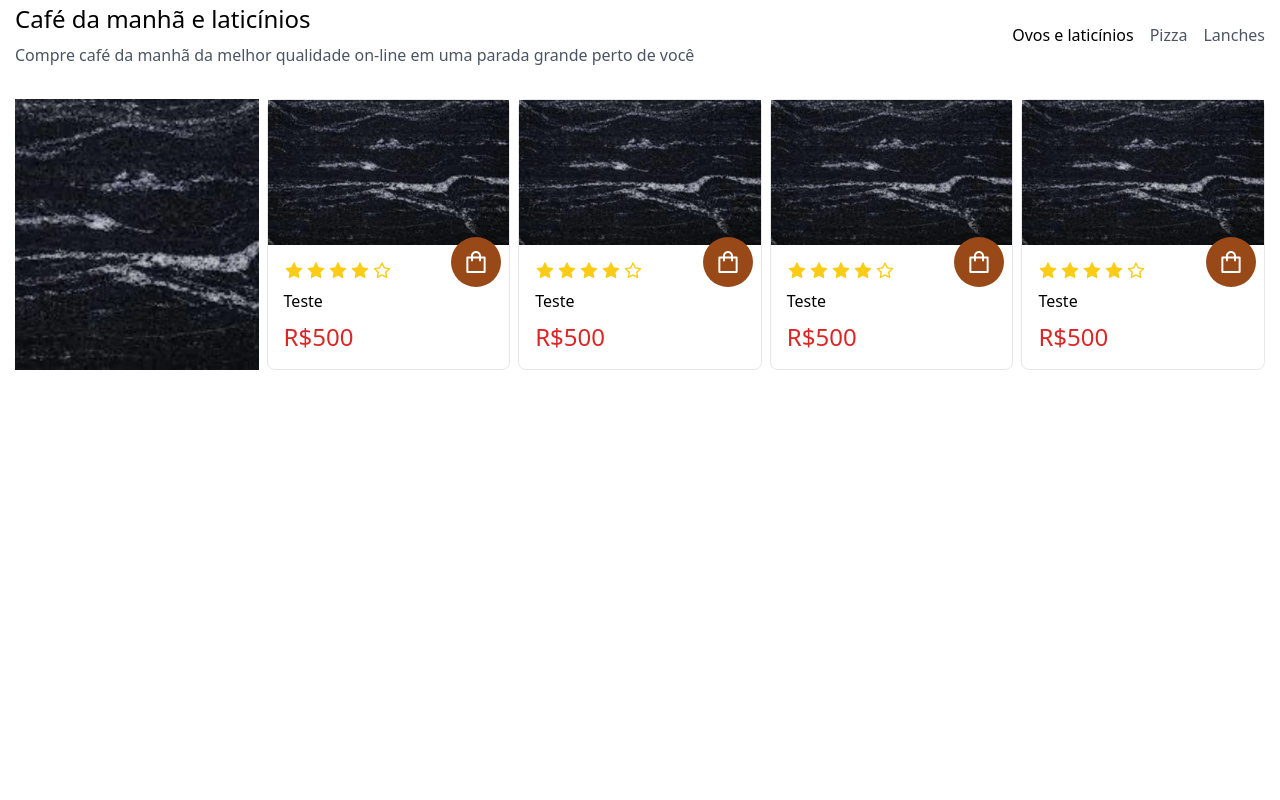
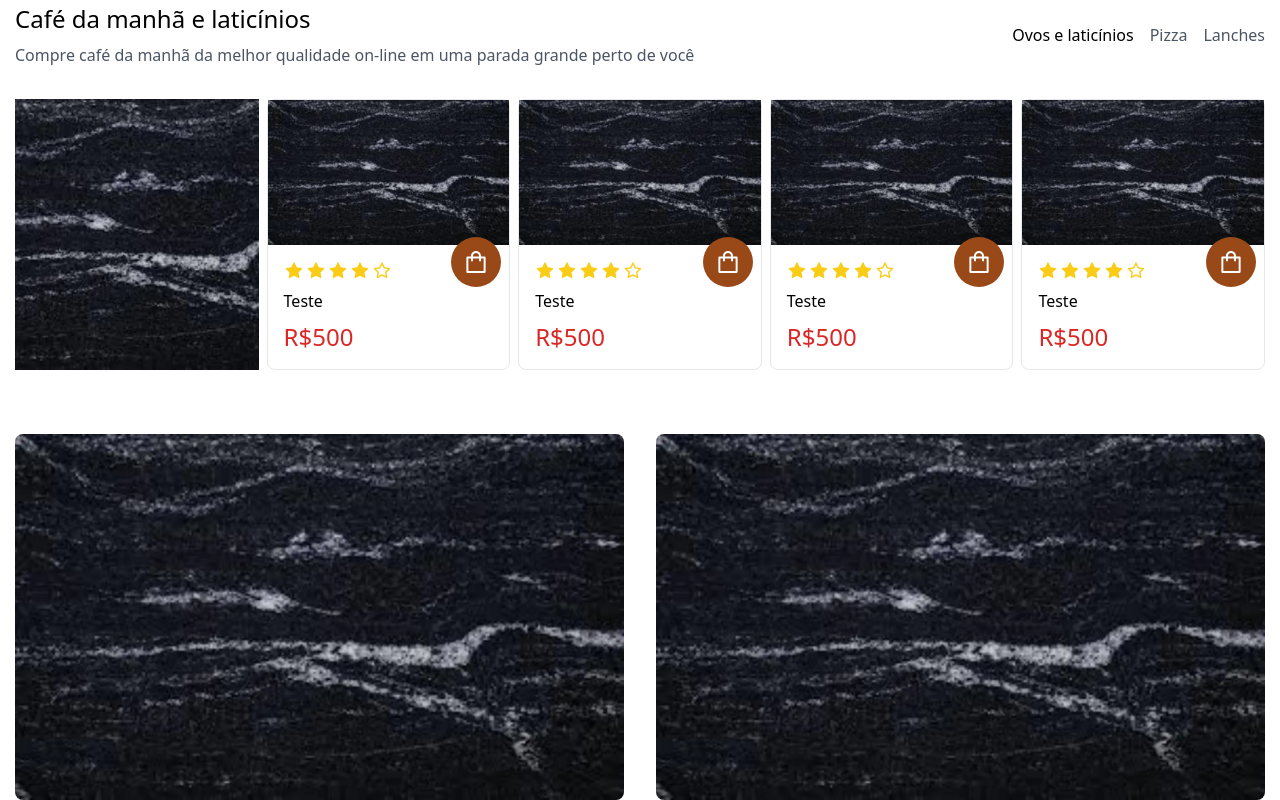
Before and after one commit to Marcelo-devweb/Ecommerce-Template-Food, a React (Vite) app: page / in a window 1280 px wide. Shown: the part 3062-3862 px from the top of the page. Before the commit the page ends 3432 px from the top, so only its background shows below. Built offline with nearby package versions, Linux system fonts and the light colour scheme.

Commit message:
Eleventh Update
Adição da seção de Banners.

Arquivos Criados:
Banner.tsx

Arquivos Modificados:
App.tsx

```diff
--- a/src/App.tsx
+++ b/src/App.tsx
@@ -1,3 +1,4 @@
+import Banner from "./components/Banner";
 import Breakfast from "./components/Breakfast";
 import Category from "./components/Category";
 import Fruits from "./components/Fruits";
@@ -12,6 +13,7 @@ const App = () => {
       <Category />
       <Fruits />
       <Breakfast />
+      <Banner />
     </main>
   );
 };
--- /dev/null
+++ b/src/components/Banner.tsx
@@ -0,0 +1,16 @@
+const Banner = () => {
+    return (
+        <div className="container pt-16">
+            <div className="grid sm:grid-cols-2 gap-4 sm:gap-8">
+                <div className="overflow-hidden rounded-lg">
+                    <img src="/back.webp" alt="Banner" className="hover:scale-105 transition-transform" />
+                </div>
+                <div className="overflow-hidden rounded-lg">
+                    <img src="/back.webp" alt="Banner" className="hover:scale-105 transition-transform" />
+                </div>
+            </div>
+        </div>
+     );
+}
+
+export default Banner;
```
